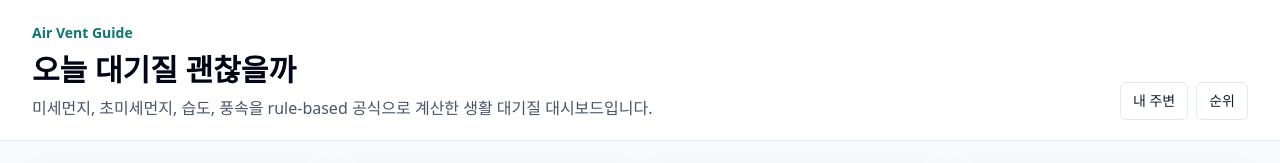
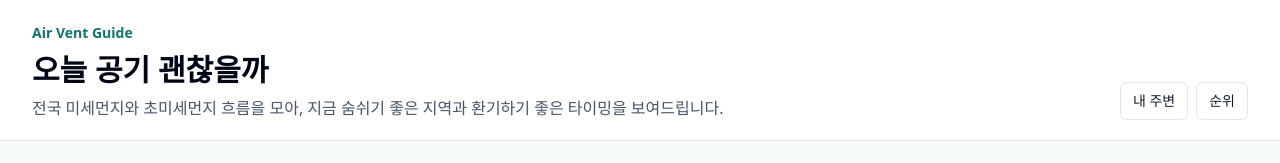
Before and after one commit to AldinYun/evcharge, a Next.js app: page / in a window 1280 px wide. Shown: the top 163 px of the page. Built offline with nearby package versions, Linux system fonts and the light colour scheme; no server answers; the database is empty.

Commit message:
Refine homepage copy

```diff
--- a/app/page.tsx
+++ b/app/page.tsx
@@ -12,8 +12,8 @@ import { getDashboardDataset } from "@/lib/data";
 import { dateTime, microgram, number, ventilationStatusLabel } from "@/lib/format";
 
 export const metadata: Metadata = {
-  title: "오늘 대기질 괜찮을까 | 전국 미세먼지·환기 가이드",
-  description: "전국 미세먼지와 초미세먼지 관측값을 기반으로 지금 대기질과 환기 가능 여부를 계산합니다."
+  title: "오늘 공기 괜찮을까 | 전국 미세먼지·환기 가이드",
+  description: "전국 미세먼지와 초미세먼지 관측값을 바탕으로 오늘 공기 상태와 환기 타이밍을 확인합니다."
 };
 
 export default async function HomePage() {
@@ -41,8 +41,8 @@ export default async function HomePage() {
 
   return (
     <DashboardShell
-      title="오늘 대기질 괜찮을까"
-      description="미세먼지, 초미세먼지, 습도, 풍속을 rule-based 공식으로 계산한 생활 대기질 대시보드입니다."
+      title="오늘 공기 괜찮을까"
+      description="전국 미세먼지와 초미세먼지 흐름을 모아, 지금 숨쉬기 좋은 지역과 환기하기 좋은 타이밍을 보여드립니다."
     >
       <div className="lg:hidden">
         <SidoAirMap regions={data.sidoMetrics} cityRegions={data.sigunguMetrics} />
```
